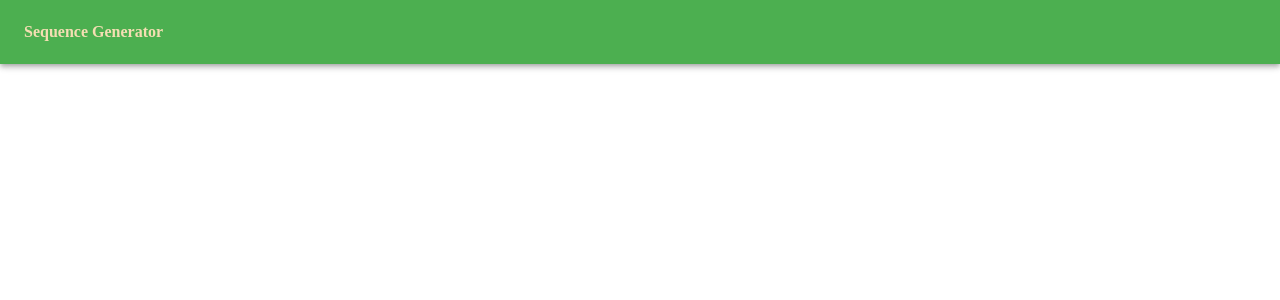
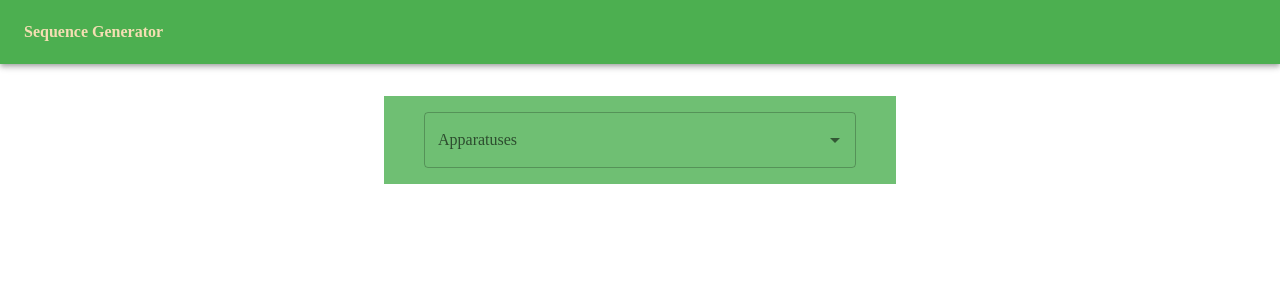
Before and after one commit to bagelbits/caitbot, a Next.js app: page / in a window 1280 px wide. Shown: the top 300 px of the page. Built offline with nearby package versions, Linux system fonts and the light colour scheme; no server answers; the database is empty; a web font is replaced by a local one.

Commit message:
Add apparatus selector

```diff
--- a/package.json
+++ b/package.json
@@ -18,7 +18,8 @@
     "@prisma/client": "5.5.2",
     "next": "14.0.1",
     "react": "^18",
-    "react-dom": "^18"
+    "react-dom": "^18",
+    "swr": "^2.2.4"
   },
   "devDependencies": {
     "@types/node": "^20",
--- a/src/components/General/Header/Header.tsx
+++ b/src/components/General/Header/Header.tsx
@@ -1,14 +1,12 @@
-import { AppBar, Box, Toolbar, Typography } from '@mui/material'
+import { AppBar, Toolbar, Typography } from '@mui/material'
 
 const Header = () => {
   return (
-    <Box sx={{ flexGrow: 1 }}>
-      <AppBar position="relative">
-        <Toolbar>
-          <Typography sx={{ fontWeight: 600, color: 'wheat' }}>Sequence Generator</Typography>
-        </Toolbar>
-      </AppBar>
-    </Box>
+    <AppBar position="relative" sx={{ zIndex: (theme) => theme.zIndex.drawer + 1 }}>
+      <Toolbar>
+        <Typography sx={{ fontWeight: 600, color: 'wheat' }}>Sequence Generator</Typography>
+      </Toolbar>
+    </AppBar>
   )
 }
 
--- /dev/null
+++ b/src/components/SequenceGenerator/SequenceBuilder.tsx
@@ -0,0 +1,71 @@
+import { useState } from 'react'
+import { Autocomplete, CircularProgress, Grid, TextField } from '@mui/material'
+import useSWR from 'swr'
+
+import { fetcher } from '@/utils/fetcher'
+import { ListApparatusResult } from '@/types/api'
+
+const PageComponent = () => {
+  const { data, error, isLoading } = useSWR('/api/apparatuses', fetcher)
+  const [selectedApparatus, setSelectedApparatus] = useState<ListApparatusResult | null>(null)
+
+  if (error) return <ErrorState />
+  if (isLoading) return <LoadingState />
+
+  console.log(selectedApparatus)
+
+  const onChange = (event: React.ChangeEvent<{}>, value: ListApparatusResult | null) => {
+    setSelectedApparatus(value)
+  }
+
+  return (
+    <Grid
+      container
+      sx={{
+        backgroundColor: 'primary.light',
+        width: 'calc(50% - 128px)',
+        p: '1rem',
+        my: '2rem',
+      }}
+      justifyContent={'center'}
+    >
+      <Autocomplete
+        color="secondary"
+        options={data as ListApparatusResult[]}
+        getOptionLabel={(option) => option.name}
+        onChange={onChange}
+        renderInput={(params) => <TextField {...params} color="secondary" label="Apparatuses" />}
+        sx={{ width: '90%' }}
+      />
+    </Grid>
+  )
+}
+
+const ErrorState = () => {
+  return <>Error</>
+}
+
+const LoadingState = () => {
+  return (
+    <Grid
+      container
+      sx={{
+        backgroundColor: 'primary.light',
+        width: 'calc(50% - 128px)',
+        p: '1rem',
+        my: '2rem',
+      }}
+      justifyContent={'center'}
+    >
+      <Grid item xs={1}>
+        <CircularProgress />
+      </Grid>
+    </Grid>
+  )
+}
+
+const SequenceBuilder = {
+  PageComponent,
+}
+
+export default SequenceBuilder
--- a/src/components/SequenceGenerator/SequenceGenerator.tsx
+++ b/src/components/SequenceGenerator/SequenceGenerator.tsx
@@ -1,10 +1,12 @@
 import { Grid } from '@mui/material'
 import Header from '../General/Header/Header'
+import SequenceBuilder from './SequenceBuilder'
 
 const SequenceGenerator = () => {
   return (
     <Grid container justifyContent="center">
       <Header />
+      <SequenceBuilder.PageComponent />
     </Grid>
   )
 }
--- /dev/null
+++ b/src/utils/fetcher.ts
@@ -0,0 +1,3 @@
+export const fetcher = async (url: string) => {
+  return await fetch(url, {}).then((res) => res.json())
+}
```
Also changed, not shown: src/types/api.d.ts (added, +10 -0 lines), 1 other file (tests, documents, lock files or other folders).
